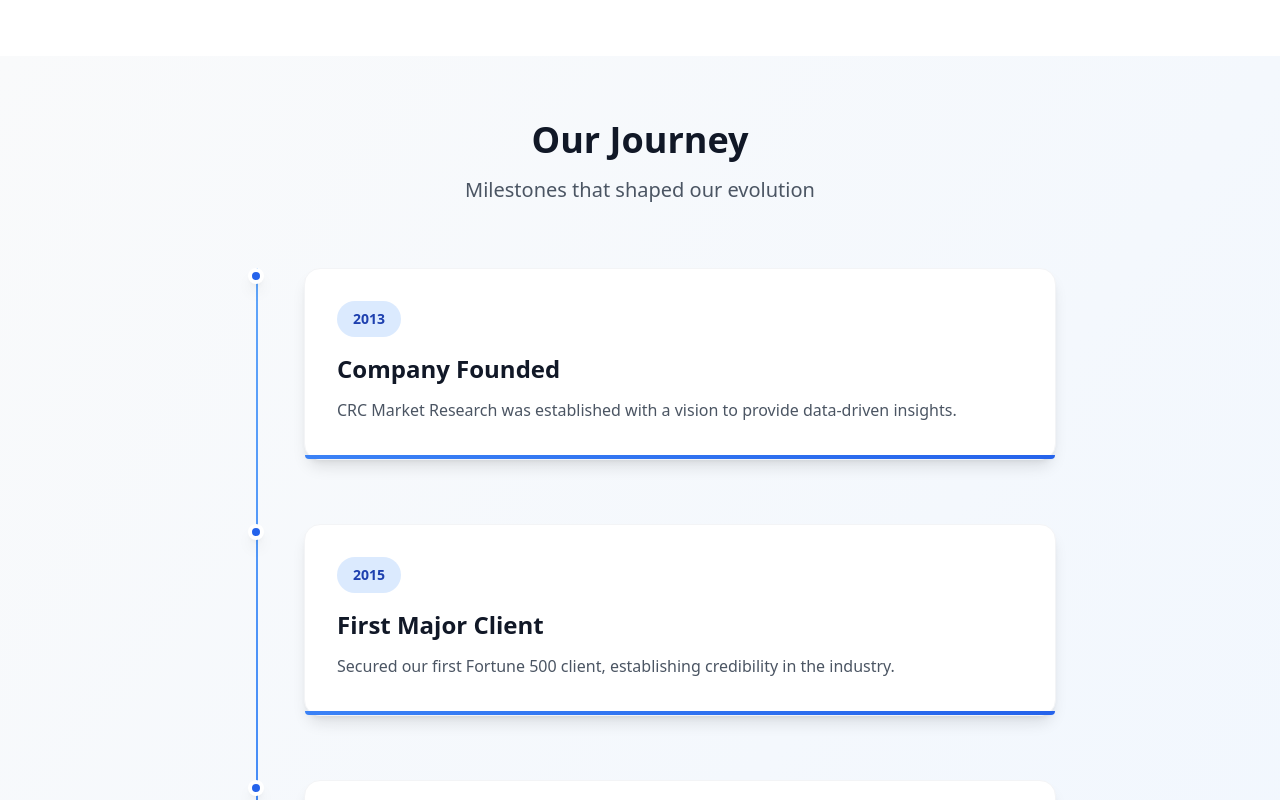
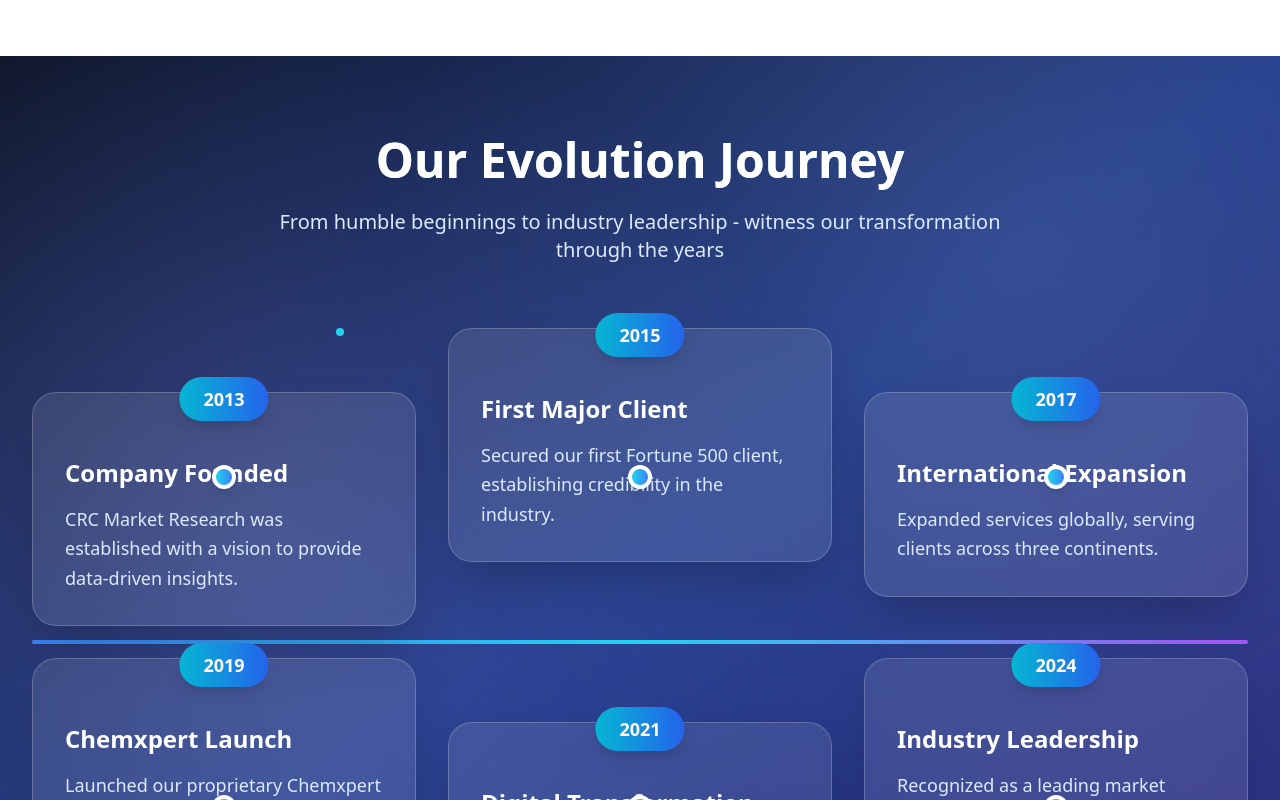
Before and after one commit to jagadeeshjk087/crc-insight-web, a React (Vite) app: page /about in a window 1280 px wide. Shown: the part 860-1660 px from the top of the page. Built offline with nearby package versions, Linux system fonts and the light colour scheme.

Commit message:
Refactor: Improve About page design
Redesigned the timeline section in `src/pages/About.tsx` with a different and unique design.

```diff
--- a/src/pages/About.tsx
+++ b/src/pages/About.tsx
@@ -129,42 +129,66 @@ const About = () => {
       </section>
 
       {/* Company Timeline */}
-      <section className="py-16 bg-gradient-to-br from-gray-50 to-blue-50">
-        <div className="max-w-4xl mx-auto px-4 sm:px-6 lg:px-8">
+      <section className="py-20 bg-gradient-to-br from-slate-900 via-blue-900 to-indigo-900 relative overflow-hidden">
+        {/* Background decorative elements */}
+        <div className="absolute inset-0 bg-[radial-gradient(circle_at_20%_50%,rgba(120,119,198,0.3),transparent_50%)]"></div>
+        <div className="absolute inset-0 bg-[radial-gradient(circle_at_80%_20%,rgba(255,255,255,0.1),transparent_50%)]"></div>
+
+        <div className="max-w-7xl mx-auto px-4 sm:px-6 lg:px-8 relative z-10">
           <div className="text-center mb-16">
-            <h2 className="text-4xl font-bold text-gray-900 mb-4">Our Journey</h2>
-            <p className="text-xl text-gray-600">Milestones that shaped our evolution</p>
+            <h2 className="text-5xl font-bold text-white mb-6 bg-gradient-to-r from-blue-200 to-cyan-200 bg-clip-text text-transparent">
+              Our Evolution Journey
+            </h2>
+            <p className="text-xl text-blue-100 max-w-3xl mx-auto">
+              From humble beginnings to industry leadership - witness our transformation through the years
+            </p>
           </div>
 
+          {/* Horizontal Timeline */}
           <div className="relative">
-            {/* Vertical line */}
-            <div className="absolute left-8 top-0 bottom-0 w-0.5 bg-gradient-to-b from-blue-400 via-blue-500 to-blue-600"></div>
+            {/* Progress line */}
+            <div className="absolute top-1/2 left-0 right-0 h-1 bg-gradient-to-r from-blue-500 via-cyan-400 to-purple-500 rounded-full transform -translate-y-1/2 z-0"></div>
 
-            <div className="space-y-16">
+            {/* Timeline cards */}
+            <div className="grid grid-cols-1 md:grid-cols-2 lg:grid-cols-3 gap-8 relative z-10">
               {timeline.map((item, index) => (
-                <div key={index} className="relative flex items-start group">
-                  {/* Timeline dot */}
-                  <div className="absolute left-6 w-4 h-4 bg-blue-600 rounded-full border-4 border-white shadow-lg z-10 group-hover:scale-110 transition-transform duration-300"></div>
+                <div key={index} className="relative group">
+                  {/* Connector dot */}
+                  <div className="absolute top-1/2 left-1/2 transform -translate-x-1/2 -translate-y-1/2 w-6 h-6 bg-gradient-to-r from-cyan-400 to-blue-500 rounded-full border-4 border-white shadow-lg z-20 group-hover:scale-125 transition-all duration-300"></div>
 
-                  {/* Content */}
-                  <div className="ml-20 flex-1">
-                    <div className="bg-white rounded-2xl shadow-lg hover:shadow-xl transition-all duration-300 transform hover:-translate-y-1 border border-gray-100">
-                      <div className="p-8">
-                        <div className="flex items-center justify-between mb-4">
-                          <span className="inline-block px-4 py-2 bg-blue-100 text-blue-800 rounded-full text-sm font-semibold">
-                            {item.year}
-                          </span>
-                        </div>
-                        <h3 className="text-2xl font-bold text-gray-900 mb-3">{item.title}</h3>
-                        <p className="text-gray-600 leading-relaxed">{item.description}</p>
-                      </div>
-                      {/* Decorative element */}
-                      <div className="h-1 bg-gradient-to-r from-blue-500 to-blue-600 rounded-b-2xl"></div>
+                  {/* Card */}
+                  <div className={`backdrop-blur-lg bg-white/10 border border-white/20 rounded-3xl p-8 shadow-2xl hover:shadow-cyan-500/25 transition-all duration-500 transform hover:scale-105 hover:-translate-y-2 ${
+                    index % 2 === 0 ? 'mt-16' : 'mb-16'
+                  }`}>
+                    {/* Year badge */}
+                    <div className="absolute -top-4 left-1/2 transform -translate-x-1/2">
+                      <span className="inline-flex items-center px-6 py-2 bg-gradient-to-r from-cyan-500 to-blue-600 text-white text-lg font-bold rounded-full shadow-lg">
+                        {item.year}
+                      </span>
                     </div>
+
+                    {/* Content */}
+                    <div className="pt-8">
+                      <h3 className="text-2xl font-bold text-white mb-4 group-hover:text-cyan-300 transition-colors duration-300">
+                        {item.title}
+                      </h3>
+                      <p className="text-blue-100 leading-relaxed text-lg">
+                        {item.description}
+                      </p>
+                    </div>
+
+                    {/* Decorative elements */}
+                    <div className="absolute bottom-0 left-0 right-0 h-1 bg-gradient-to-r from-transparent via-cyan-400 to-transparent rounded-b-3xl opacity-0 group-hover:opacity-100 transition-opacity duration-300"></div>
+                    <div className="absolute -inset-1 bg-gradient-to-r from-cyan-600 to-blue-600 rounded-3xl opacity-0 group-hover:opacity-20 transition-opacity duration-300 blur-xl -z-10"></div>
                   </div>
                 </div>
               ))}
             </div>
+
+            {/* Additional decorative elements */}
+            <div className="absolute top-0 left-1/4 w-2 h-2 bg-cyan-400 rounded-full animate-pulse"></div>
+            <div className="absolute bottom-0 right-1/3 w-3 h-3 bg-blue-400 rounded-full animate-pulse delay-1000"></div>
+            <div className="absolute top-1/3 right-1/4 w-1 h-1 bg-white rounded-full animate-pulse delay-500"></div>
           </div>
         </div>
       </section>
```
